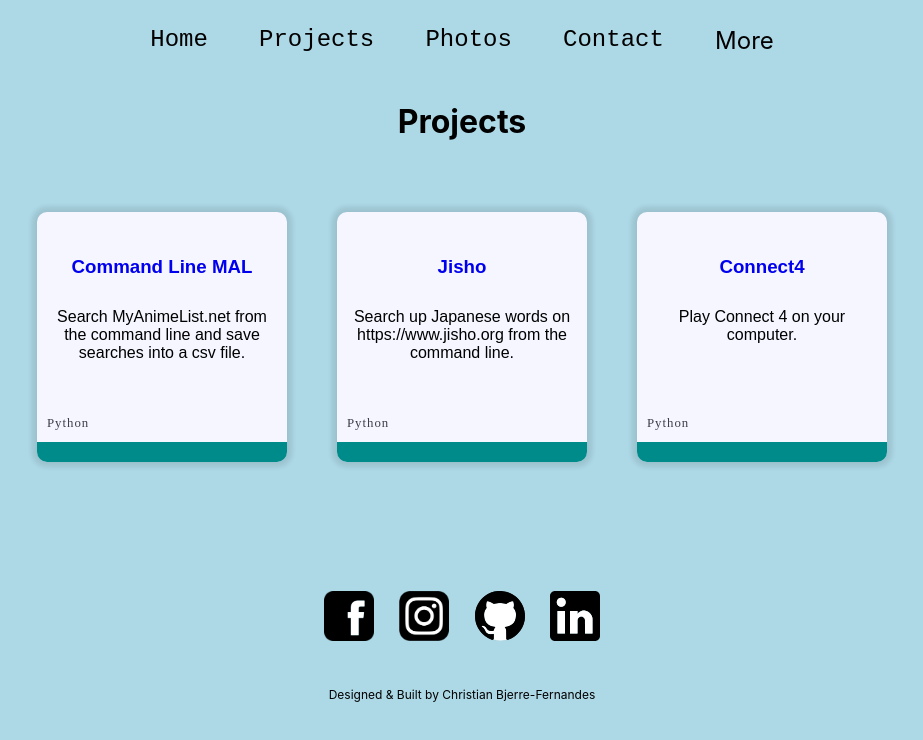
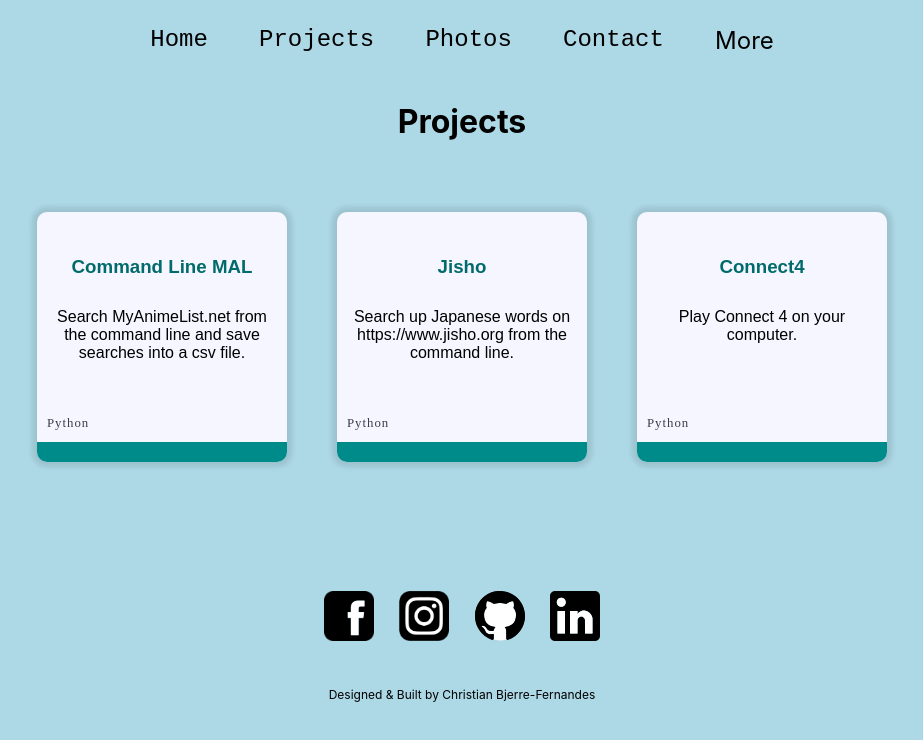
Before and after one commit to chrisfernandes18/my-app, a React (Create React App) app: page /projects in a window 1280 px wide. Shown: the top 740 px of the page, without its empty margins (178-1101 px from the left). Built offline with nearby package versions, Linux system fonts and the light colour scheme.

Commit message:
small css change

```diff
--- a/src/App.css
+++ b/src/App.css
@@ -213,6 +213,7 @@ button {
 
 .card-container h3 {
   text-align: center;
+  color: rgb(1, 107, 107);
 }
 .card-container hl {
   font-family: Source Code Pro;
```
